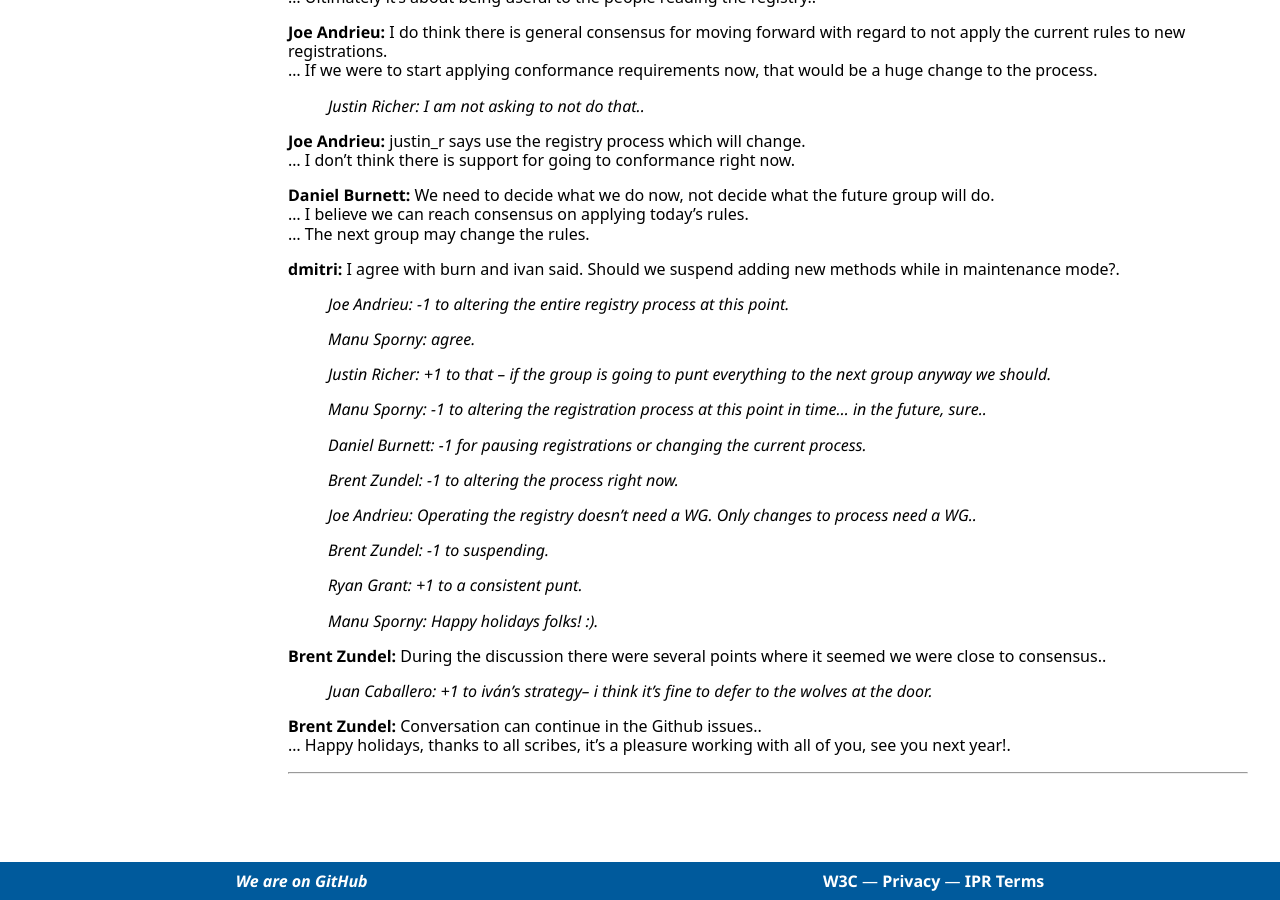
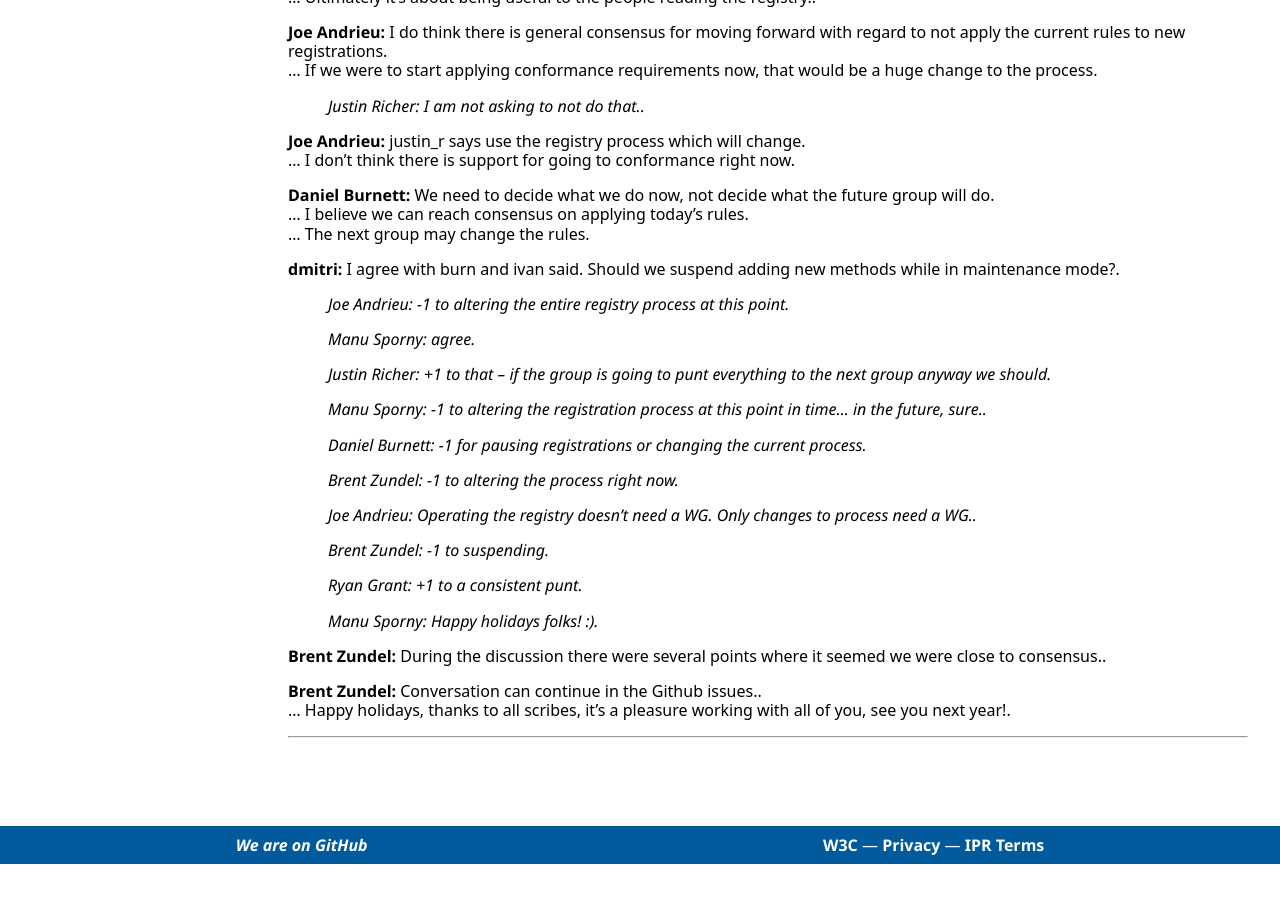
Before and after one commit to w3c/did-wg, a Jekyll site: the page built from _minutes/2021-12-14-did.md, in a window 1280 px wide and 900 px high, scrolled down 4931 px. Built offline with Jekyll 4.4.1, drawn with Linux system fonts in a browser that asks for light colours; some web fonts are replaced; after the commit the page ends 5795 px from its top, so only the background shows below that.

Commit message:
Update, removing Juan's comment

```diff
--- a/_minutes/2021-12-14-did.md
+++ b/_minutes/2021-12-14-did.md
@@ -382,8 +382,6 @@ _See github issue [did-spec-registries#382](https://github.com/w3c/did-spec-regi
 
 **Brent Zundel:** During the discussion there were several points where it seemed we were close to consensus..
 
-> *Juan Caballero:* +1 to iván's strategy-- i think it's fine to defer to the wolves at the door.
-
 **Brent Zundel:** Conversation can continue in the Github issues..
 … Happy holidays, thanks to all scribes, it's a pleasure working with all of you, see you next year!.
 
```
